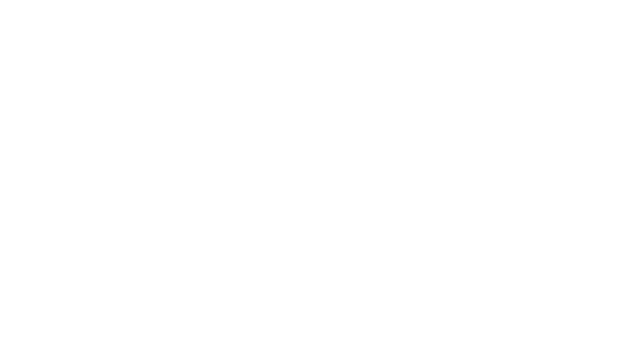
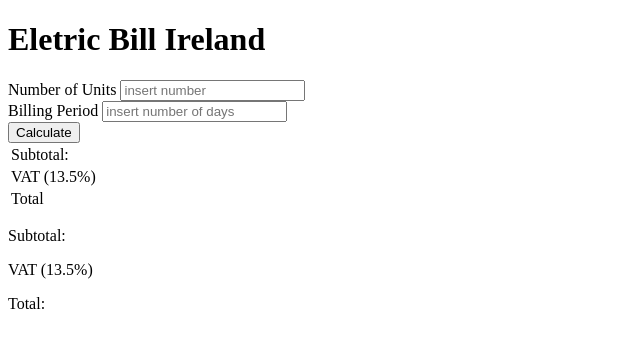
Before and after one commit to tahrodriguess/Eletricity-Bill, a website: page index.html in a window 1280 px wide. Shown: the whole page, without its empty margins (0-640 px from the left). Drawn offline with Linux system fonts and the light colour scheme.

Commit message:
html code
Results display to be fixed

```diff
--- a/index.html
+++ b/index.html
@@ -8,3 +8,54 @@
             <link rel="stylesheet" href="style.css">
             <script src="app.js"></script>
 </head>
+<style></style>
+
+<body>
+    <main>
+        <div class ="top">
+            <h1 id="app-title">Eletric Bill Ireland</h1>
+        </div>
+        <div id ="main">
+            <form action="" id="eletricity-cal-form">
+                <div class="unit-section">
+                    <label for ="unit-input" id="ulabel">Number of Units</label>
+                    <input type="number" step="any" min="0" name="ulabel" id="ulabel" placeholder="insert number" class="input-item text-right" required>
+                </div>
+
+                <div class="bp-section">
+                    <label for="bp-input" id="bplabel">Billing Period</label>
+                    <input type="number" step="any" name="bplabel" id="bplabel" placeholder="insert number of days" class="input-item text-right" required>
+                </div>
+
+                <div class="btn-section">
+                    <button class="btn-calculate" id="btn-function" type="submit">Calculate</button>
+                </div>
+            </form>
+
+            <div class="result-section">
+                <table id ="result">
+                    <tbody>
+                        <tr>
+                            <td class="">Subtotal:</td>
+                            <td class="text-left" id="subtotal"></td>
+                        </tr>
+                        <tr>
+                            <td class=""> VAT (13.5%)</td>
+                            <td class="text-left" id ="VAT"></td>
+                        </tr>
+                        <tr>
+                            <td class="">Total</td>
+                            <td class="text-left" id="Total"></td>
+                        </tr>
+                    </tbody>
+                </table>
+
+                <p>Subtotal:<span id="dynamic_sub_cost">    </span></p>
+                <p> VAT (13.5%)</p>
+                <p>Total: <span id="dynamic_total_cost"></span></p>
+            </div>
+        </div>
+
+    </main>
+
+</body>
--- a/package.json
+++ b/package.json
@@ -0,0 +1,6 @@
+{
+    "name": "eletric-bill",
+    "version": "1.0.0",
+    "main": "index.html"
+
+}
```
Lines whose indentation alone changed are shown as unchanged.
